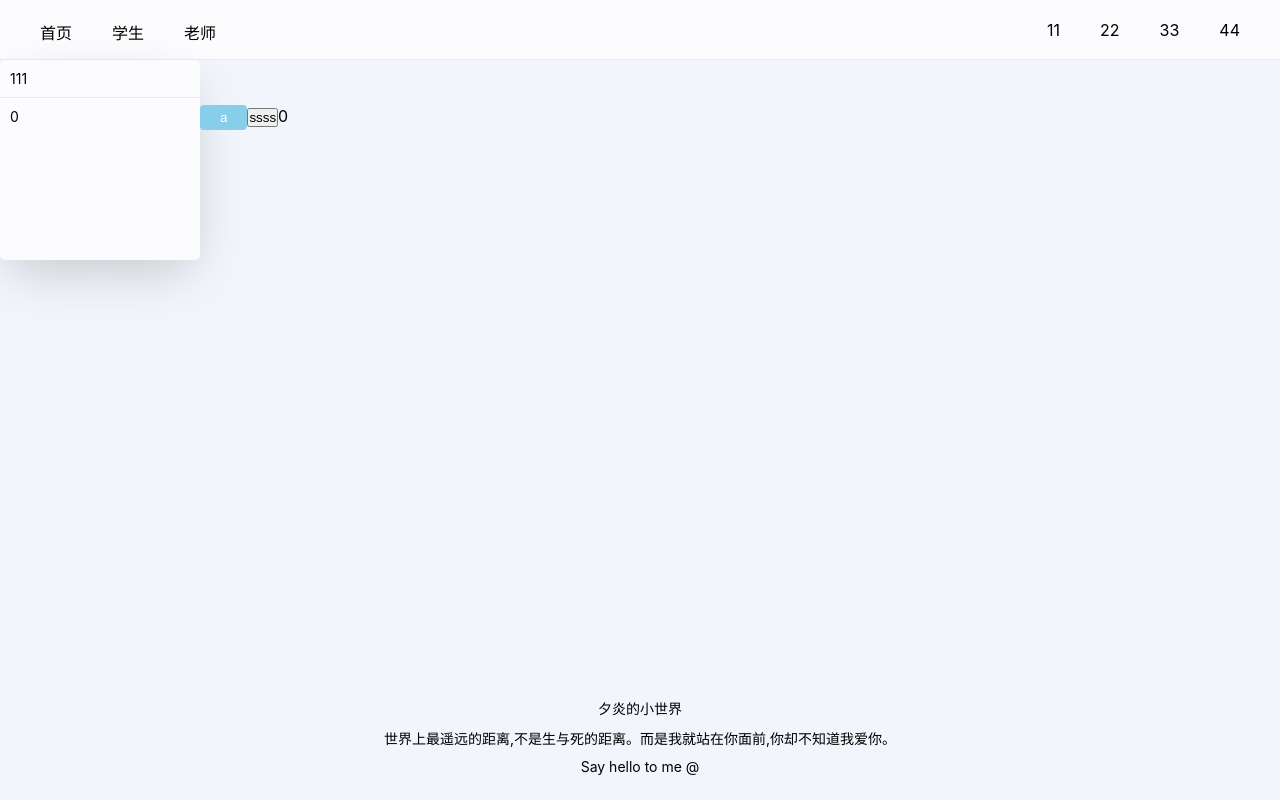
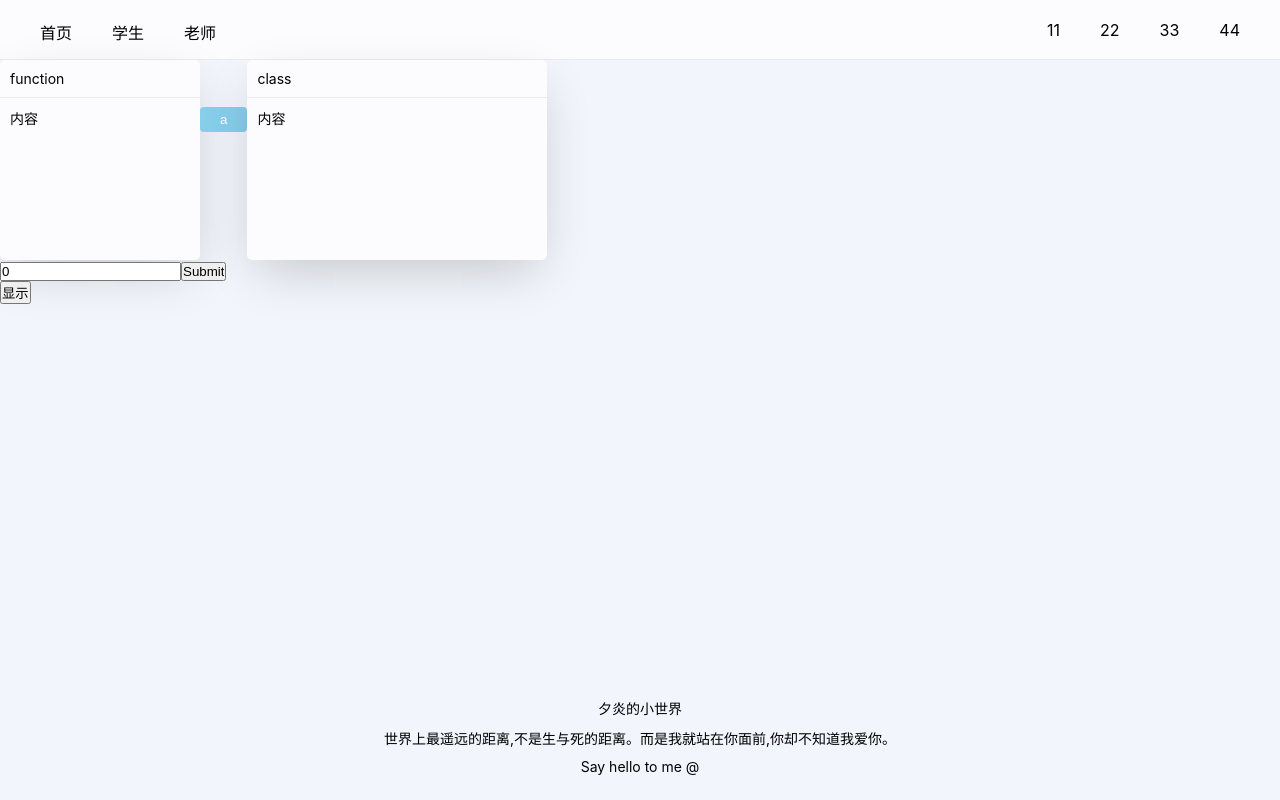
Before and after one commit to cxq1239035450/reactSystem, a React (Create React App) app: page / in a window 1280 px wide. Built offline with nearby package versions, Linux system fonts and the light colour scheme.

Commit message:
测试代码

```diff
--- a/src/component/Btn/index.js
+++ b/src/component/Btn/index.js
@@ -1,7 +1,6 @@
 import './index.scss'
 const Btn = (props) =>{
     const {children,click,disabled,className} = props
-    console.log(props);
     return (
         <>
             <button className={`btnBox ${className}`}onClick={click} disabled={disabled} style={disabled?{backgroundColor:'gray'}:{}}>
--- a/src/component/Card/index.js
+++ b/src/component/Card/index.js
@@ -1,15 +1,10 @@
 import './index.scss'
-import {Drag} from '../../publicMethods/setDom'
-import { useEffect } from 'react';
-const Cards = (props)=>{
+import { useEffect,forwardRef } from 'react';
+const Cards = forwardRef((props, ref)=>{
     const { style,title, children,className} = props
-    console.log(props);
-    useEffect(()=>{
-      Drag('card')
-    })
     return (
       <>
-      <div className={`cards ${className||''}`} style={style} id="card">
+      <div className={`cards ${className||''}`} style={style} id="card" ref={ref}>
         <div className='cardHeader'>
           {title}
         </div>
@@ -19,5 +14,5 @@ const Cards = (props)=>{
       </div>
       </>
     )
-  }
+  })
   export default Cards;
--- a/src/component/Layout/component/AMain.js
+++ b/src/component/Layout/component/AMain.js
@@ -1,43 +1,87 @@
 import Card from '../../Card/index'
 import Btn from '../../Btn/index'
 import './css/AMain.scss'
-import React, {  useEffect, useState } from 'react';
+import React, {  useEffect, useState,useRef, createRef, Fragment } from 'react';
 import notify from '../../Notification';
+import {Drag} from '../../../publicMethods/setDom'
 // import ReactDOM from 'react-dom'
 const AMain = () => {
-    const [name, setName] = useState(0);
+    const [name, setName] = useState('内容');
+    const ref = useRef(null)
     useEffect((prevProps,prevStates)=>{
-        console.log(prevProps,prevStates,'执行Effect');
-    })
+        Drag(ref.current)
+        console.log(ref,'执行Effect');
+    },[ref])
     return (
         <>
-        <Card title="111" className='aa'>
+        <Card title="function" className='aa' ref={ref} style={{height:'200px',width:'200px'}}>
             <div>{name}</div>
         </Card>
         <Btn click={()=>{setName(name+1);notify('欢迎','欢迎光临')}}>a</Btn>
-        <A name={'李四'} age={18} ></A>
+        <A style={{height:'200px',width:'300px'}}>
+            <div>{name}</div>
+        </A>
         </>
     )
 }
 class A extends React.Component {
     constructor(props){
         super(props);
-        this.state = { counter: 0,timer:null }; //初始化state
-        this.ssslog = this.ssslog.bind(this);
+        this.state = { counter: 0,timer:null,show:false }; //初始化state
+        this.ref = createRef(null)
     }
-    // componentDidMount(){
-    //     console.log('挂载后');
-    // }
-    // componentWillUnmount(){
-    //     console.log('卸载前');
-    // }
-    ssslog(){
+
+    componentDidUpdate(){
+        console.log('更新',this.ref);
+
+    }
+    componentWillReceiveProps(){
+        console.log('props');
+    }
+    componentWillUnmount(){
+        console.log("即将卸载");
+    }
+    componentDidMount(){
+        console.log('挂载后',this.ref);
+    }
+    sumbit(e){
+        e.preventDefault();
+        console.log(this);
+    }
+    change(e){
+        this.setState({
+            counter:e.target.value
+        })
+    }
+    showDialog(e){
+        let show = !this.state.show
+        this.setState({
+            show
+        })
     }
     render() {
         return (
             <>
-            <button onClick={this.ssslog}>ssss</button>
-            {this.state.counter}
+                <Card title="class" className='aa' style={this.props.style}>
+                    {this.props.children}
+                </Card>
+                <form>
+                    <input type={'input'} value={this.state.counter} onChange={(e)=>this.change(e)}></input>
+                    <input type={'submit'} onClick={(e)=>this.sumbit(e)}></input>
+                </form>
+                <button onClick={(e)=>this.showDialog(e)}>显示</button>
+                {this.state.show ?
+                (<div className='dialog'>
+                    <div className='mask_layer' onClick={(e)=>this.showDialog(e)}></div>
+                    <Card title="function" className='page_center' style={{height:'30vh',width:'50vw'}}  ref={this.ref}>
+                        <div>测试</div>
+                        <div onClick={(e)=>this.showDialog(e)}>x</div>
+                    </Card>
+                </div>
+                )
+                :
+                ''
+                }
             </>
         )
     }
--- a/src/component/Notification/index.js
+++ b/src/component/Notification/index.js
@@ -36,7 +36,7 @@ const notify = (title = '标题',content='内容')=>{
                     let notifyHeight = index*100 + 80
                     notifyList[index].style.cssText  = `transform: translateX(-360px);top:${notifyHeight}px`
                 }
-            }, 1000);
+            }, 300);
         })
 }
 export default notify
--- a/src/index.js
+++ b/src/index.js
@@ -1,14 +1,15 @@
 import React from 'react';
 import ReactDOM from 'react-dom/client';
 import './index.css';
+import './public.css'
 import App from './App';
 import reportWebVitals from './reportWebVitals';
 
 const root = ReactDOM.createRoot(document.getElementById('root'));
 root.render(
-  <React.StrictMode>
+  // <React.StrictMode>
     <App />
-  </React.StrictMode>
+  // </React.StrictMode>
 );
 
 // If you want to start measuring performance in your app, pass a function
--- /dev/null
+++ b/src/public.css
@@ -0,0 +1,20 @@
+.box_shadow{
+    box-shadow: rgba(0, 0, 0, 0.2) 0px 18px 50px -10px;
+}
+.page_center {
+    position: fixed;
+    top: 50%;
+    left: 50%;
+    transform: translate(-50%,-50%);
+    z-index: 2022;
+}
+.mask_layer {
+    position: fixed;
+    top: 0;
+    right: 0;
+    bottom: 0;
+    left: 0;
+    overflow: auto;
+    z-index: 2020;
+    background-color: rgba(1,1,1,0.2);
+}
--- a/src/publicMethods/setDom.js
+++ b/src/publicMethods/setDom.js
@@ -1,7 +1,8 @@
-export function Drag(id){
-    let dragDom = document.getElementById(id)
+export function Drag(dom){
+    let dragDom = dom
     let startx,starty
     function moveDiv(e) {
+        console.log(e, document.documentElement.clientHeight);
         let x = e.clientX - startx;
         let y = e.clientY - starty;
         dragDom.style.position = 'absolute'
@@ -9,7 +10,7 @@ export function Drag(id){
         dragDom.style.top = y + "px";
     }
     dragDom.addEventListener('mousedown',(e)=>{
-        console.log(e);
+
          startx = e.offsetX;
          starty = e.offsetY;
          document.addEventListener("mousemove", moveDiv);
```
